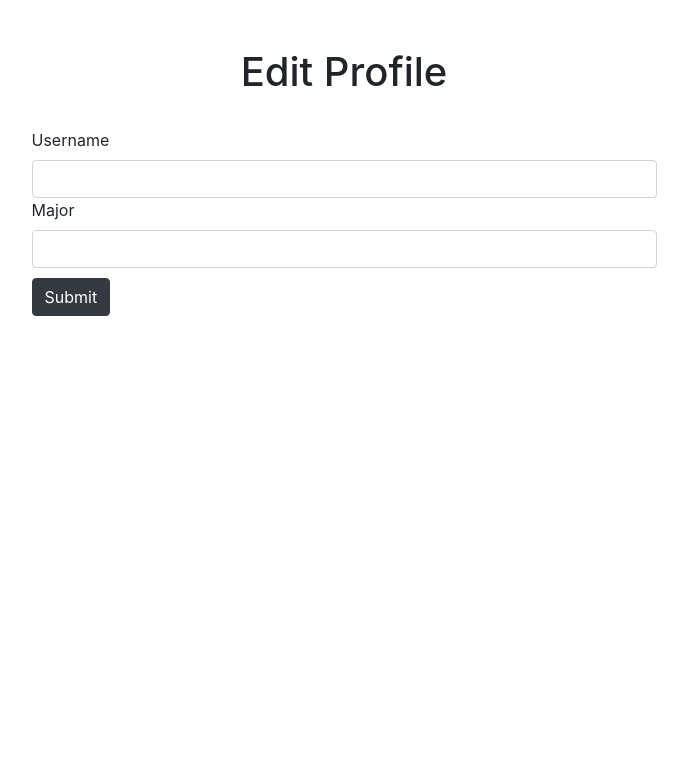
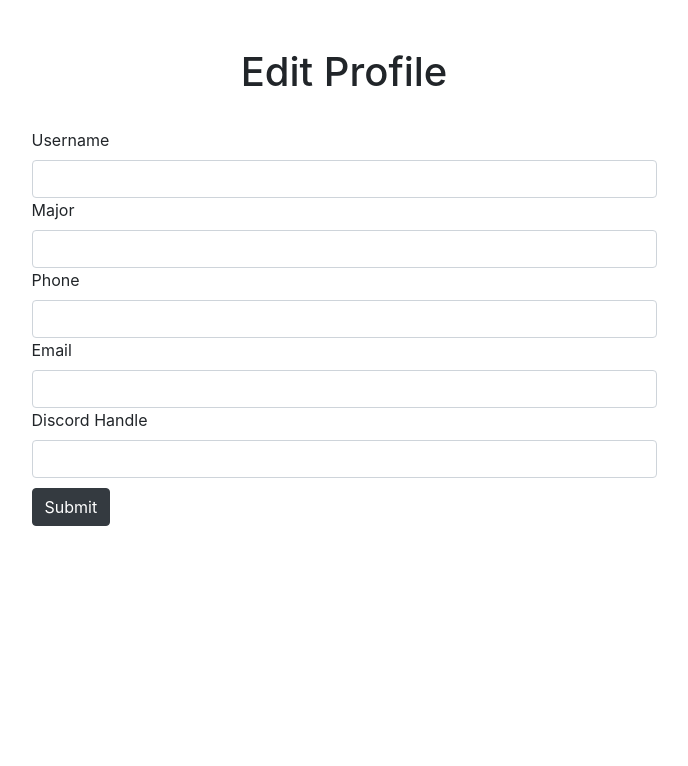
Before and after one commit to jgb4ub/study-buddies, a Django app: page /editprofile/ in a window 1280 px wide. Shown: the part 56-822 px from the top of the page, without its empty margins (296-984 px from the left). Run offline with Django 3.2, Linux system fonts and the light colour scheme; some libraries are stand-ins or nearby versions.

Commit message:
Alot of UI changes

```diff
--- a/StudyForum/models.py
+++ b/StudyForum/models.py
@@ -50,6 +50,8 @@ class Group(models.Model):
 
 class GroupMember(models.Model):
     first_name = models.CharField(max_length = 12, default="na")
+    user_first = models.CharField(max_length = 12, default="na")
+    user_last = models.CharField(max_length = 12, default="na")
     group_id = models.IntegerField()
     member_id = models.IntegerField()
 
--- a/StudyForum/templates/studyforum/edit_profile.html
+++ b/StudyForum/templates/studyforum/edit_profile.html
@@ -32,6 +32,25 @@
             <input type="text" class="form-control" id="subject-area" name="major">
         </div>
     </div>
+
+    <div class="row column-positioning">
+        <div class="col-md-6 mx-auto">
+            <label>Phone</label>
+            <input type="text" class="form-control" id="subject-area" name="phone">
+        </div>
+    </div>
+    <div class="row column-positioning">
+        <div class="col-md-6 mx-auto">
+            <label>Email</label>
+            <input type="text" class="form-control" id="subject-area" name="email">
+        </div>
+    </div>
+    <div class="row column-positioning">
+        <div class="col-md-6 mx-auto">
+            <label>Discord Handle</label>
+            <input type="text" class="form-control" id="subject-area" name="discord">
+        </div>
+    </div>
     <div class="row check-box-row">
         <div class="col-md-6 mx-auto">
             <button type="submit" style="margin-top:10px" class="btn btn-dark float-left" id="submit-question-button" name="submit-question-button">Submit</button>
--- a/StudyForum/templates/studyforum/grouppage.html
+++ b/StudyForum/templates/studyforum/grouppage.html
@@ -16,16 +16,17 @@
         <div style = "margin-top:50px">
             <div class="shadow-sm p-3 mb-5 bg-white rounded">Group Name: {{group.group_name}}</div>
             <div class="shadow-sm p-3 mb-5 bg-white rounded">Discord Link: {{group.group_name}}</div>
-
             <form>
             <button formaction = "{% url 'studyforum:courseenrollment' %}" class = "btn btn-block btn-primary">Join Group</button>
             </form>
             <form style = "margin-top:20px">
             <button formaction = "{% url 'studyforum:courseremoval' %}" class = "btn btn-block btn-primary">Make Announcment</button>
             </form>
+            {% if user.id == group.creator %}
             <form style = "margin-top:20px">
             <button formaction = "{% url 'studyforum:courseremoval' %}" class = "btn btn-block btn-primary">Edit Group Page</button>
             </form>
+            {% endif %}
         </div>
     </div>
     <div class="col-md-5">
--- a/StudyForum/views.py
+++ b/StudyForum/views.py
@@ -32,8 +32,14 @@ def profile_editor(request, id):
     profile = User.objects.get(id=id)
     username = request.POST.get("username", False)
     major = request.POST.get("major", False)
+    phone = request.POST.get("phone", False)
+    email = request.POST.get("email", False)
+    discord_id = request.POST.get("discord", False)
     profile.username = username
     profile.major = major
+    profile.phone = phone
+    profile.email = email
+    profile.discord_id = discord_id
     profile.save()
     return render(request, 'studyforum/profile_page.html', {'profile': profile})
 
@@ -77,7 +83,10 @@ def joingroup(request, user_id, group_id):
     state = False
     user_list = User.objects.all().get(id = user_id)
     new_name = user_list.username
-    message_send = "Hello Davin, " + new_name + " just joined your group!"
+    new_phone = user_list.phone
+    new_discord = user_list.discord_id
+    new_email = user_list.email
+    message_send = "Hello, " + new_name + " just joined your group! Phone: "+ new_phone+ " Discord ID: " + new_discord +" Email: " + new_email
     new_score = Score(result = 20, message = message_send, phone = phone_send)
     new_score.save()
 
@@ -104,12 +113,10 @@ def grouppage(request, group_id):
 
 def chat(request):
     return render(request, 'studyforum/chat.html')
-#def messages(request, user_id)
 
 def messages(request):
     user_messages = Message.objects.all()
     username_list = User.objects.all()
-#    message_list = user_messages.order_by('-time')
     context = {'username_list': username_list}
     return render(request, 'studyforum/sendchat.html', context)
 
@@ -123,8 +130,6 @@ def sendmessage(request):
 
 def messageReceived(request, user_id):
     user_messages = Message.objects.filter(recipient=user_id)
-    #user_messages2 = Message.objects.filter(recipient=user_id)
-    #user_messages = user_messages.union(user_messages2)
     message_list = user_messages.order_by('-time')
     return render(request, 'studyforum/receivechat.html', {'messages': message_list})
 
@@ -213,8 +218,6 @@ def enrollcourse(request, id):
 
 def delete_post(request,id):
     post_to_delete=Post.objects.filter(id=id).delete()
-    #post_to_delete.delete()
-    #Post.save()
     post_list = Post.objects.all()
     context = {'post_list': post_list}
     return render(request, 'studyforum/postings.html',context)
```
Also changed, not shown: StudyForum/migrations/0003_auto_20201124_1207.py (added).
